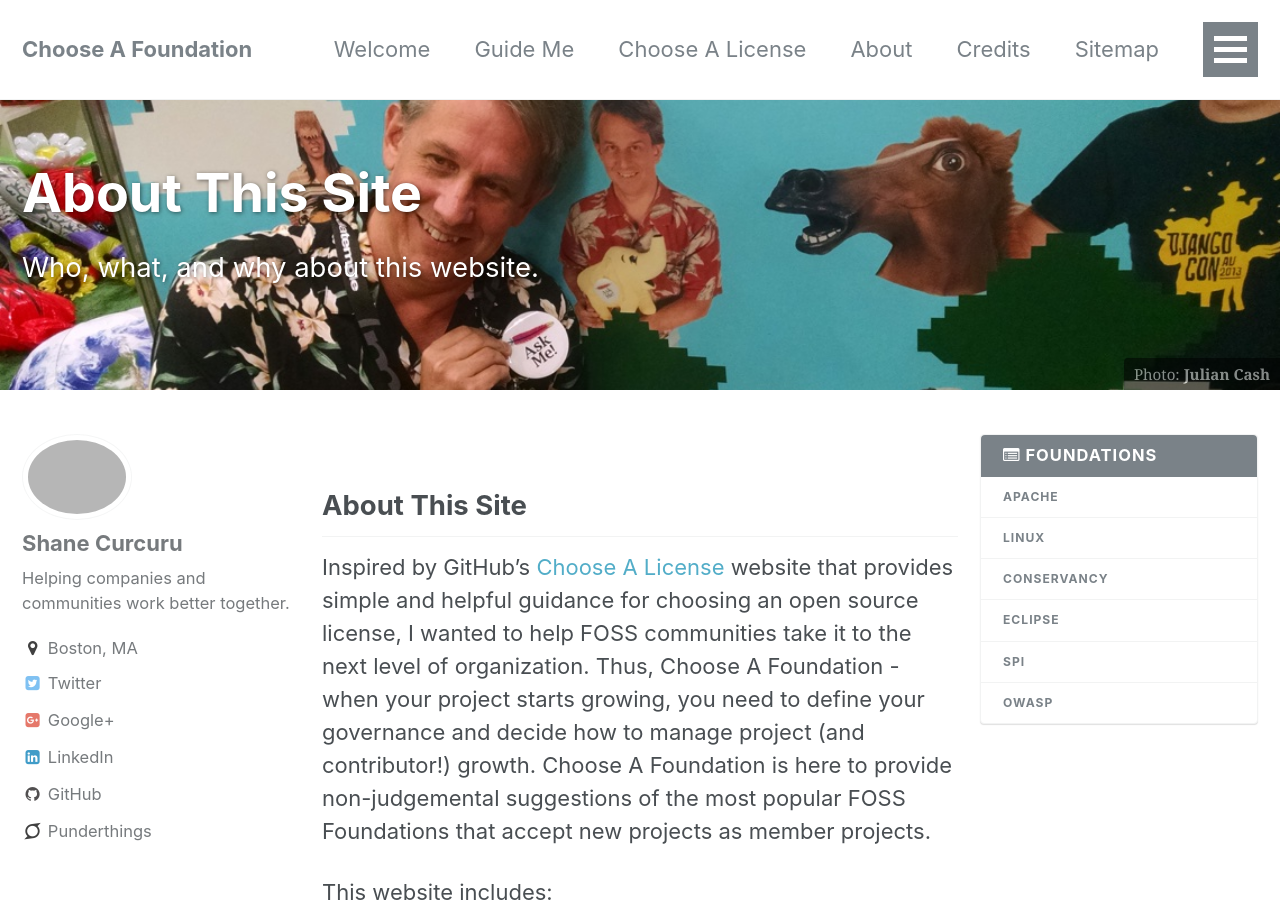
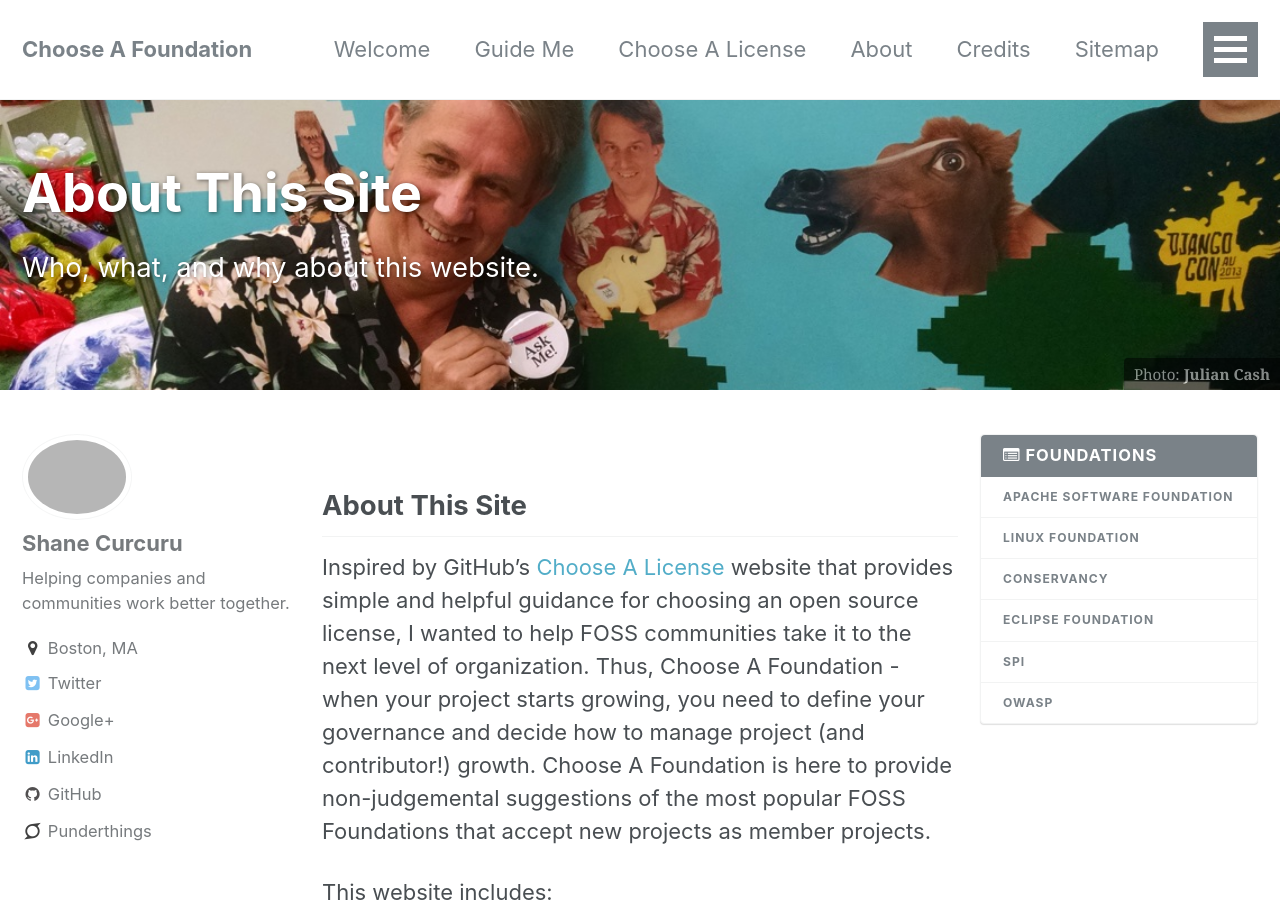
Before and after one commit to ShaneCurcuru/chooseafoundation, a Jekyll site: the page built from _pages/about.md, in a window 1280 px wide and 900 px high. Built offline with Jekyll 4.4.1, drawn with Linux system fonts in a browser that asks for light colours.

Commit message:
Avoid ambiguity when refering to foundations
Use "Linux Foundation" insted of just "Linux" since "Linux" has too
many different uses that it's not clear it refers to the Linux
Foundation (for example, there's also kernel.org which might be
"Linux").

To be consistent, use the full name for Eclipse Foundation and
Apache Software Foundation.  The other abbreviations and short names
are common (Conservancy, SPI).

```diff
--- a/_includes/foundations-toc.html
+++ b/_includes/foundations-toc.html
@@ -2,10 +2,10 @@
   <nav class="toc">
     <header><h4 class="nav__title"><i class="fa fa-list-alt"></i> Foundations</h4></header>
     <ul class="toc__menu" id="toc">
-      <li><a href="{{ '/foundations/apache' | absolute_url }}">Apache</a></li>
-      <li><a href="{{ '/foundations/linux' | absolute_url }}">Linux</a></li>
+      <li><a href="{{ '/foundations/apache' | absolute_url }}">Apache Software Foundation</a></li>
+      <li><a href="{{ '/foundations/linux' | absolute_url }}">Linux Foundation</a></li>
       <li><a href="{{ '/foundations/conservancy' | absolute_url }}">Conservancy</a></li>
-      <li><a href="{{ '/foundations/eclipse' | absolute_url }}">Eclipse</a></li>
+      <li><a href="{{ '/foundations/eclipse' | absolute_url }}">Eclipse Foundation</a></li>
       <li><a href="{{ '/foundations/spi' | absolute_url }}">SPI</a></li>
       <li><a href="{{ '/foundations/owasp' | absolute_url }}">OWASP</a></li>
     </ul>
```
